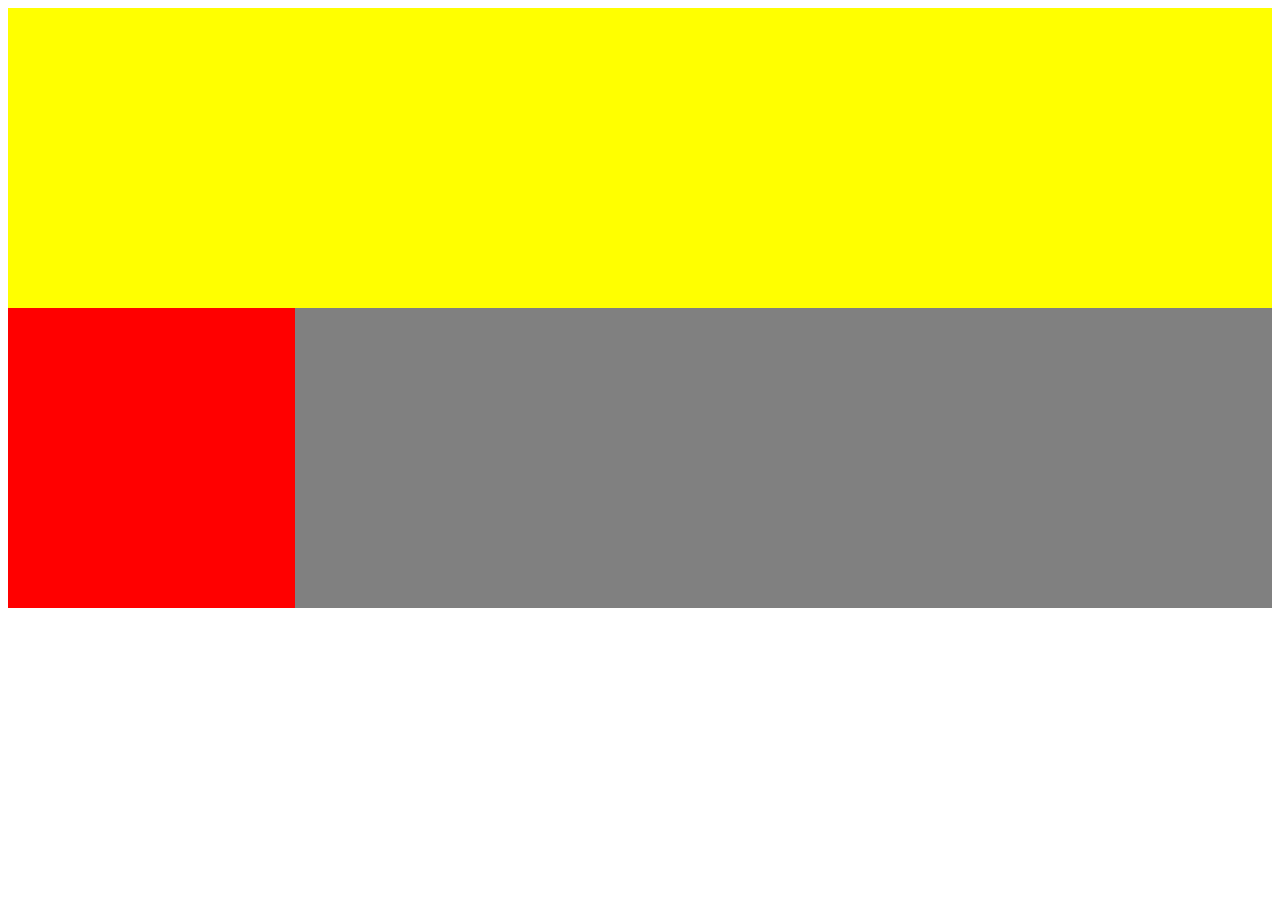
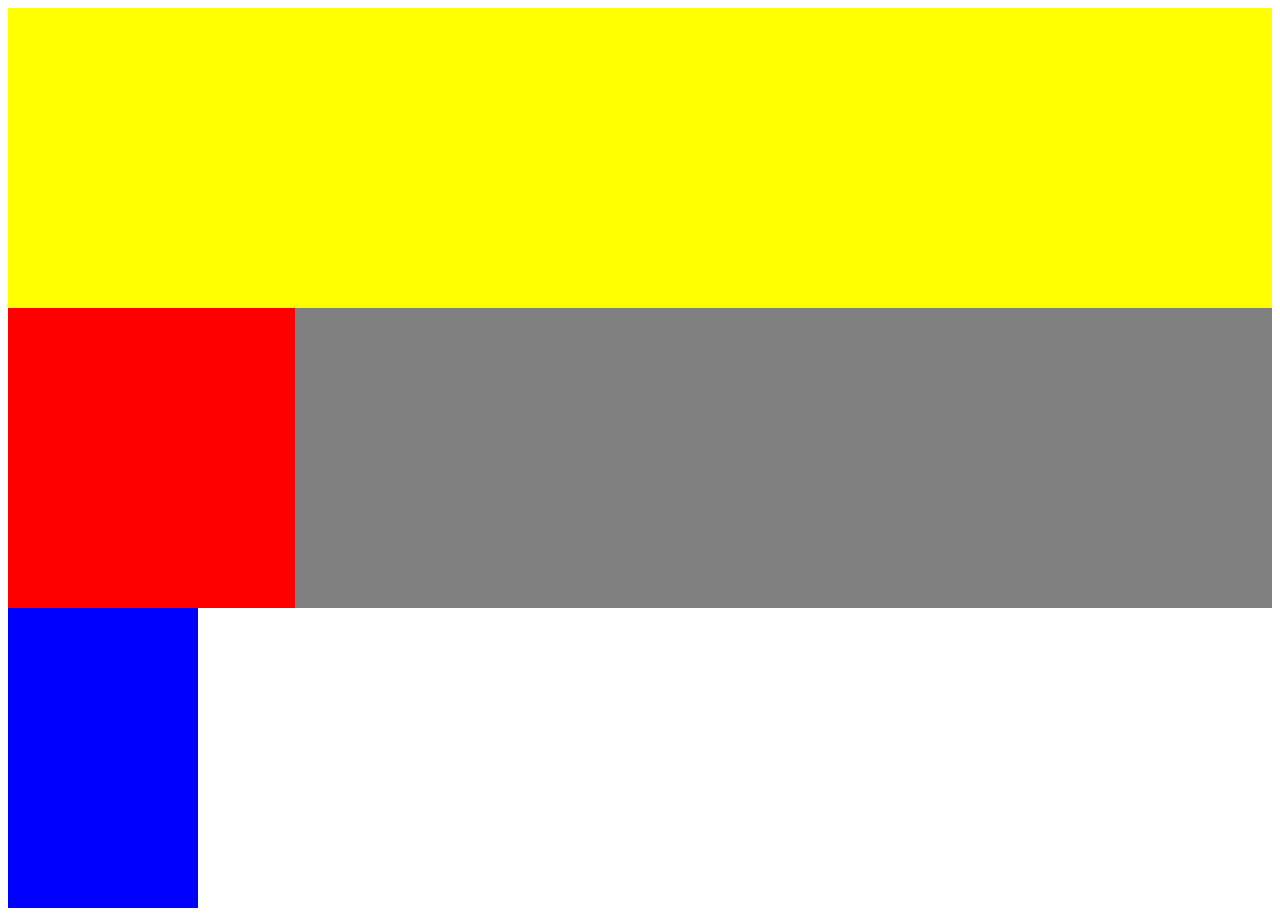
Before and after one commit to GIDr1kSsss/test1, a plain HTML site: page layout.html in a window 1280 px wide. Before the commit the page ends 800 px from the top, so only its background shows below. Drawn offline with Linux system fonts and the light colour scheme.

Commit message:
Fix HTML layout structure and styles

```diff
--- a/layout.html
+++ b/layout.html
@@ -19,7 +19,7 @@
         }
         footer{background-color:blue;
               width:15%;
-              hight:300px;
+              height:300px;
               }
         div{
             display:flex;
```
